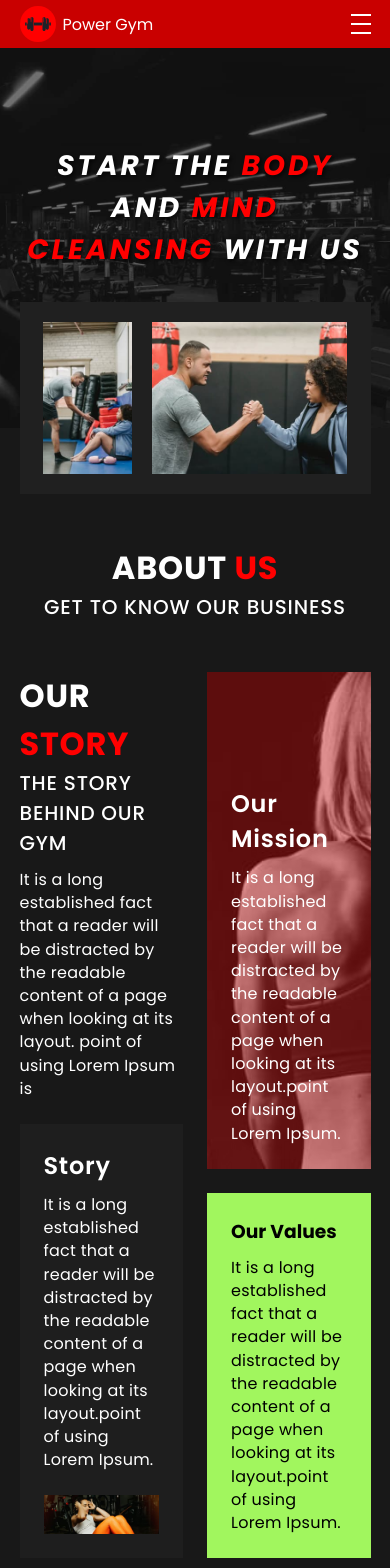
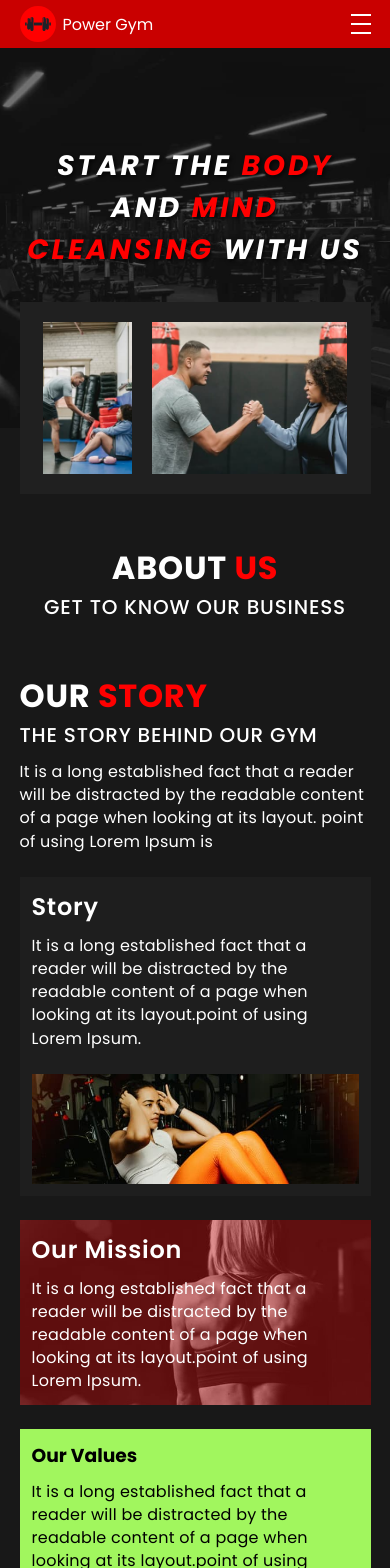
Before and after one commit to capstxr/gym, a React (Create React App) app: page /about in a window 390 px wide. Shown: the top 1568 px of the page. Built offline with nearby package versions, Linux system fonts and the light colour scheme.

Commit message:
About Responsivenss

```diff
--- a/src/ts/pages/about/about.scss
+++ b/src/ts/pages/about/about.scss
@@ -189,6 +189,21 @@
     }
 }
 
+@media screen and (max-width: 740px) {
+    .story-grid {
+        display: flex;
+        flex-direction: column;
+        grid-template-columns: auto;
+        grid-template-areas: auto;
+    }
+
+    .story-long,
+    .mission-content,
+    .value-box {
+        padding: 12px;
+    }
+}
+
 @media screen and (max-width: 600px) {
     #about-hero {
         min-height: 375px;
```
